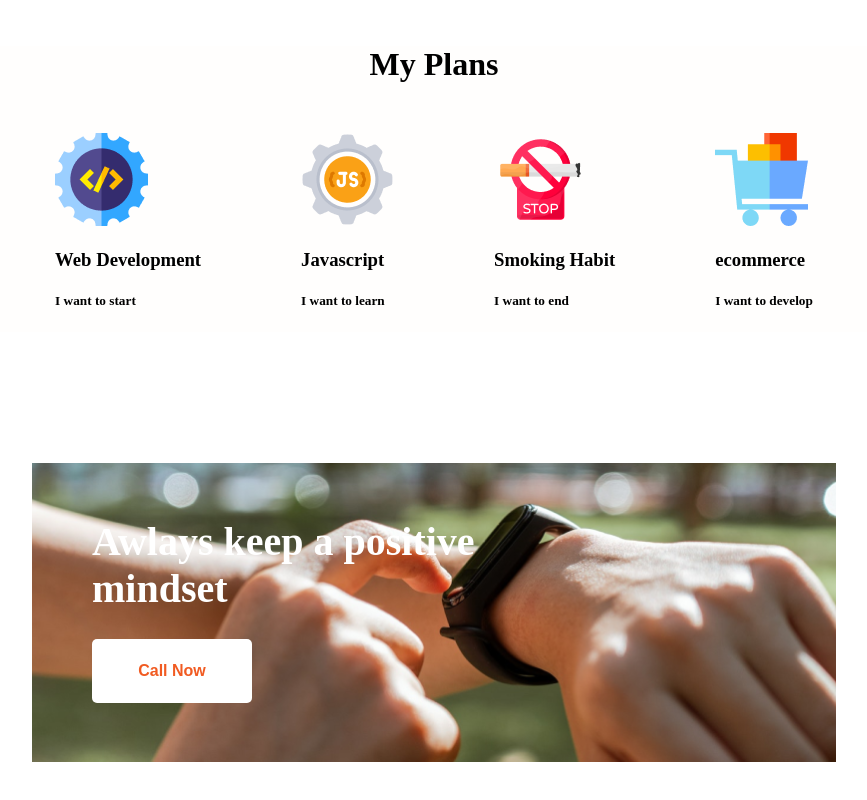
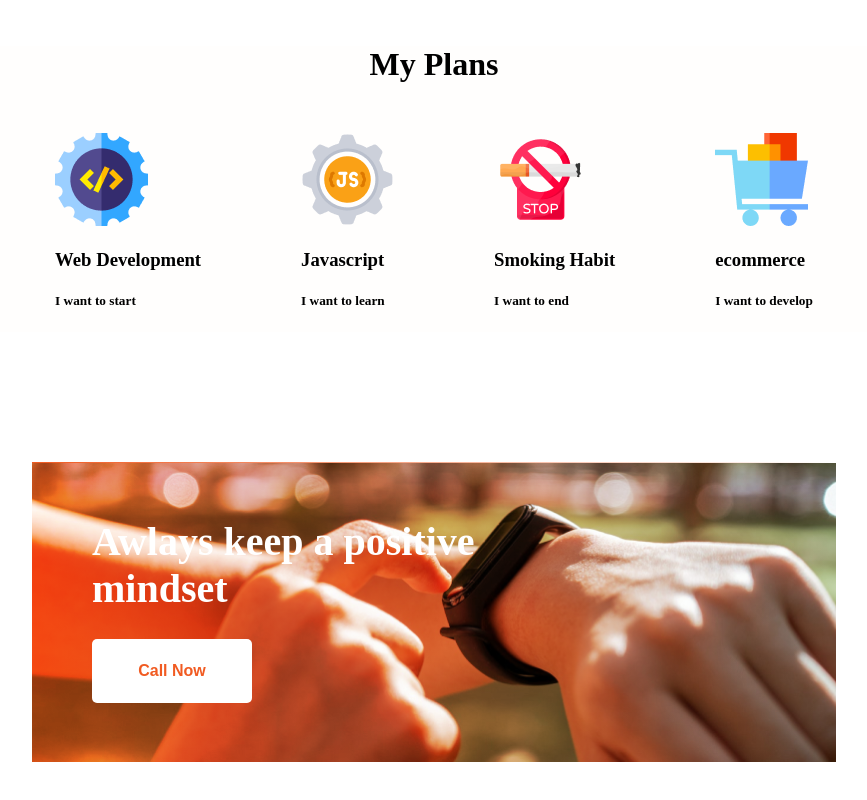
Before and after one commit to anjumnr99/new-year-plan, a plain HTML site: page index.html in a window 1280 px wide. Shown: the part 1566-2366 px from the top of the page, without its empty margins (206-1073 px from the left). Drawn offline with Linux system fonts and the light colour scheme.

Commit message:
image redient added

```diff
--- a/styles/design.css
+++ b/styles/design.css
@@ -122,7 +122,7 @@ header button {
 }
 
 .main-sec-3 {
-    background-image: url('/images/watch.png');
+    background-image: linear-gradient(90deg, #F15B22 0%, rgba(241, 91, 34, 0.00) 100%),url('/images/watch.png');
     background-blend-mode: overlay;
     background-repeat: no-repeat;
     background-size: cover;
```
